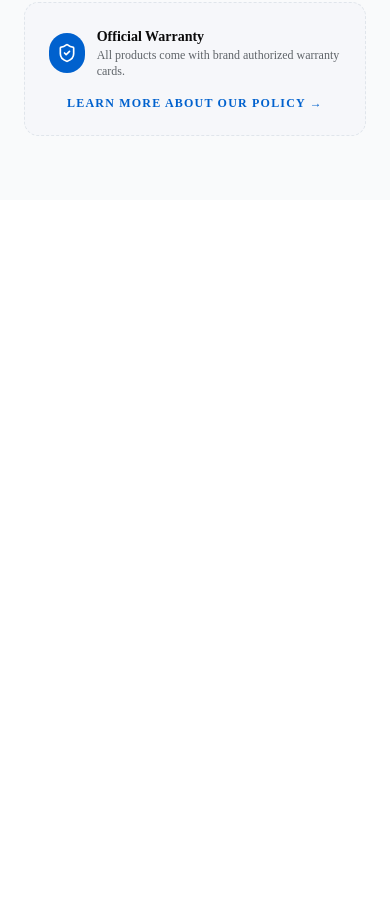
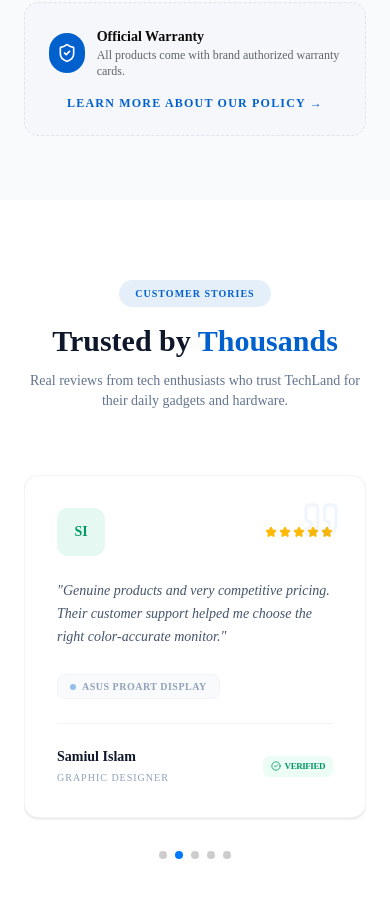
Before and after one commit to tanimahamed07/TechLand, a Next.js app: page / in a window 390 px wide. Shown: the part 4163-5061 px from the top of the page. Before the commit the page ends 4363 px from the top, so only its background shows below. Built offline with nearby package versions, Linux system fonts and the light colour scheme; no server answers.

Commit message:
core: Testimonials section done

```diff
--- a/src/app/(public)/page.tsx
+++ b/src/app/(public)/page.tsx
@@ -3,6 +3,7 @@ import CategorySection from "@/components/home/CategorySection";
 import FeaturedProducts from "@/components/home/FeaturedProducts";
 import StatSection from "@/components/home/StatSection";
 import WhyTechLand from "@/components/home/WhyTechLand";
+import TestimonialSection from "@/components/home/TestimonialSection";
 
 export default function Home() {
   return (
@@ -15,6 +16,7 @@ export default function Home() {
         <FeaturedProducts></FeaturedProducts>
         <StatSection/>
         <WhyTechLand/>
+        <TestimonialSection/>
       </main>
     </div>
   );
--- /dev/null
+++ b/src/components/home/TestimonialSection.tsx
@@ -0,0 +1,182 @@
+"use client";
+
+import React from "react";
+import { Star, Quote, CheckCircle2 } from "lucide-react";
+import { Swiper, SwiperSlide } from "swiper/react";
+import { Pagination, Autoplay } from "swiper/modules";
+
+// Swiper styles
+import "swiper/css";
+import "swiper/css/pagination";
+
+const testimonials = [
+  {
+    name: "Anas Ahmed",
+    role: "Full Stack Developer",
+    avatar: "AA",
+    rating: 5,
+    text: "TechLand has the best collection of high-end gadgets. I bought my mechanical keyboard and the delivery was incredibly fast!",
+    product: "Keychron K2 V2",
+    avatarColor: "bg-blue-500/10 text-blue-600",
+    hoverBorder: "hover:border-blue-300",
+  },
+  {
+    name: "Samiul Islam",
+    role: "Graphic Designer",
+    avatar: "SI",
+    rating: 5,
+    text: "Genuine products and very competitive pricing. Their customer support helped me choose the right color-accurate monitor.",
+    product: "ASUS ProArt Display",
+    avatarColor: "bg-emerald-500/10 text-emerald-600",
+    hoverBorder: "hover:border-emerald-300",
+  },
+  {
+    name: "Rahat Kabir",
+    role: "Tech Reviewer",
+    avatar: "RK",
+    rating: 5,
+    text: "I've tried many shops, but TechLand's warranty service and genuine product assurance keep me coming back. Best in Dhaka!",
+    product: "Sony WH-1000XM5",
+    avatarColor: "bg-orange-500/10 text-orange-600",
+    hoverBorder: "hover:border-orange-300",
+  },
+  {
+    name: "Nabil Murtaza",
+    role: "Photography Hobbyist",
+    avatar: "NM",
+    rating: 5,
+    text: "Lightning fast shipping across the country with real-time tracking. My drone arrived in perfect condition. Highly impressed!",
+    product: "DJI Mini 3 Pro",
+    avatarColor: "bg-cyan-500/10 text-cyan-600",
+    hoverBorder: "hover:border-cyan-300",
+  },
+  {
+    name: "Zayan Khan",
+    role: "Student",
+    avatar: "ZK",
+    rating: 4,
+    text: "The student discounts are amazing. Got my laptop at a much lower price than other physical stores. Smooth checkout experience.",
+    product: "MacBook Air M2",
+    avatarColor: "bg-indigo-500/10 text-indigo-600",
+    hoverBorder: "hover:border-indigo-300",
+  },
+];
+
+const StarRating = ({ rating }: { rating: number }) => (
+  <div className="flex items-center gap-0.5">
+    {[...Array(5)].map((_, i) => (
+      <Star
+        key={i}
+        size={12}
+        className={
+          i < rating
+            ? "fill-amber-400 text-amber-400"
+            : "fill-slate-200 text-slate-200"
+        }
+      />
+    ))}
+  </div>
+);
+
+const Testimonials = () => {
+  return (
+    <section className="py-20 bg-white relative overflow-hidden">
+      {/* Background Decor */}
+      <div className="absolute top-0 right-0 w-64 h-64 bg-primary/5 rounded-full blur-3xl -z-10" />
+      <div className="absolute bottom-0 left-0 w-64 h-64 bg-blue-500/5 rounded-full blur-3xl -z-10" />
+
+      <div className="container mx-auto px-6 lg:px-8">
+        {/* Header - consistent with WhyTechLand section */}
+        <div className="text-center mb-16">
+          <div className="inline-flex items-center gap-2 bg-primary/10 text-primary px-4 py-1.5 rounded-full text-[10px] font-bold uppercase tracking-widest mb-4">
+            Customer Stories
+          </div>
+          <h2 className="text-3xl lg:text-4xl font-black text-slate-900 mb-3">
+            Trusted by <span className="text-primary">Thousands</span>
+          </h2>
+          <p className="text-slate-500 max-w-xl mx-auto text-sm">
+            Real reviews from tech enthusiasts who trust TechLand for their
+            daily gadgets and hardware.
+          </p>
+        </div>
+
+        {/* Swiper Slider */}
+        <Swiper
+          modules={[Pagination, Autoplay]}
+          pagination={{ clickable: true }}
+          autoplay={{ delay: 5000, disableOnInteraction: false }}
+          loop={true}
+          spaceBetween={24}
+          breakpoints={{
+            0: { slidesPerView: 1 },
+            768: { slidesPerView: 2 },
+            1024: { slidesPerView: 3 },
+          }}
+          className="!pb-14"
+        >
+          {testimonials.map((t, index) => (
+            <SwiperSlide key={index}>
+              <div
+                className={`
+                  relative flex flex-col h-full p-8 rounded-2xl border border-slate-100 bg-white
+                  shadow-sm transition-all duration-300 ${t.hoverBorder} hover:shadow-lg hover:-translate-y-2
+                `}
+              >
+                {/* Quote Icon Accent */}
+                <div className="absolute top-6 right-6 opacity-5 group-hover:opacity-10 transition-opacity pointer-events-none">
+                  <Quote size={40} className="text-primary" />
+                </div>
+
+                {/* Top Row: Avatar & Rating */}
+                <div className="flex items-center justify-between mb-6">
+                  <div
+                    className={`w-12 h-12 rounded-xl ${t.avatarColor} flex items-center justify-center font-black text-sm group-hover:scale-110 transition-transform duration-300`}
+                  >
+                    {t.avatar}
+                  </div>
+                  <StarRating rating={t.rating} />
+                </div>
+
+                {/* Content */}
+                <p className="text-slate-600 text-sm leading-relaxed mb-6 italic flex-1">
+                  "{t.text}"
+                </p>
+
+                {/* Product Tag */}
+                <div className="mb-6">
+                  <span className="inline-flex items-center gap-1.5 px-3 py-1 rounded-lg bg-slate-50 border border-slate-100 text-[10px] font-bold text-slate-400 uppercase tracking-wider">
+                    <span className="w-1.5 h-1.5 rounded-full bg-primary/40" />
+                    {t.product}
+                  </span>
+                </div>
+
+                {/* Footer Divider */}
+                <div className="h-px bg-slate-100 w-full mb-6" />
+
+                {/* Author Info */}
+                <div className="flex items-center justify-between">
+                  <div>
+                    <h4 className="font-bold text-slate-900 text-sm leading-tight">
+                      {t.name}
+                    </h4>
+                    <p className="text-[10px] text-slate-400 font-medium mt-1 uppercase tracking-widest">
+                      {t.role}
+                    </p>
+                  </div>
+                  <div className="flex items-center gap-1 text-emerald-600 bg-emerald-50 px-2 py-1 rounded-md">
+                    <CheckCircle2 size={10} />
+                    <span className="text-[9px] font-bold uppercase tracking-tighter">
+                      Verified
+                    </span>
+                  </div>
+                </div>
+              </div>
+            </SwiperSlide>
+          ))}
+        </Swiper>
+      </div>
+    </section>
+  );
+};
+
+export default Testimonials;
```
